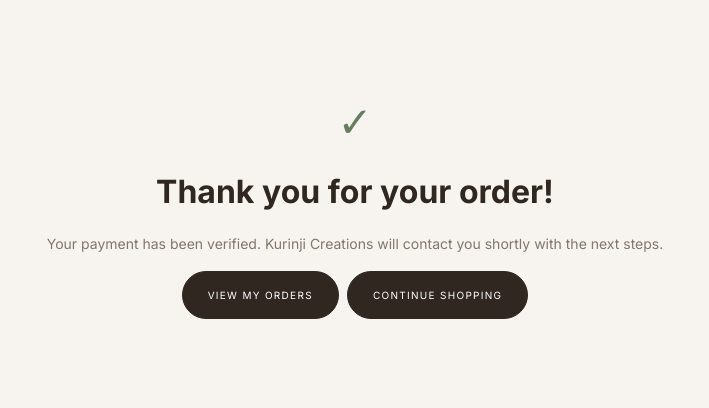
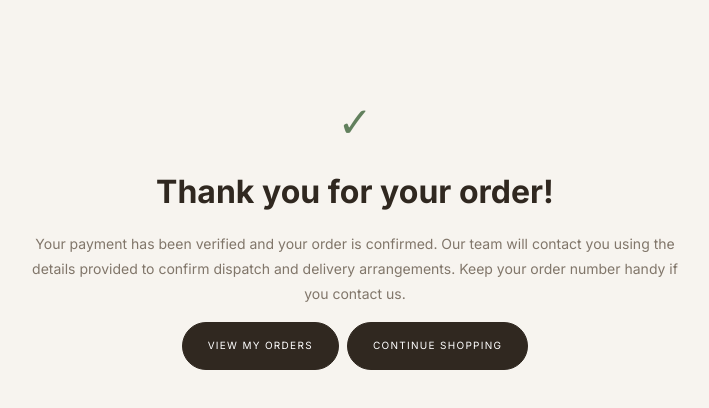
Before and after one commit to Hari-maker-del/kurinji-creations, a Next.js app: page /order-success in a window 1280 px wide. Shown: the top 408 px of the page, without its empty margins (285-994 px from the left). Built offline with nearby package versions, Linux system fonts and the light colour scheme; a web font is replaced by a local one.

Commit message:
polish: clarify order confirmation and delivery follow-up

```diff
--- a/src/app/order-success/page.tsx
+++ b/src/app/order-success/page.tsx
@@ -3,7 +3,7 @@ export default async function OrderSuccess({searchParams}:{searchParams:Promise<
  const {order}=await searchParams;
  return <main className="container section" style={{maxWidth:650,textAlign:"center",paddingTop:90,paddingBottom:90}}>
   <div style={{fontSize:42,color:"#62805d"}}>✓</div><h1 style={{fontSize:32,fontWeight:700,margin:"15px 0"}}>Thank you for your order!</h1>
-  <p style={{fontSize:14,color:"var(--muted)",lineHeight:1.8}}>Your payment has been verified. Kurinji Creations will contact you shortly with the next steps.</p>
+  <p style={{fontSize:14,color:"var(--muted)",lineHeight:1.8}}>Your payment has been verified and your order is confirmed. Our team will contact you using the details provided to confirm dispatch and delivery arrangements. Keep your order number handy if you contact us.</p>
   {order&&<p style={{fontWeight:700,margin:"20px 0"}}>Order number: #{order}</p>}
   <Link href="/account" className="primary-button" style={{textDecoration:"none",marginTop:15,marginRight:8}}>VIEW MY ORDERS</Link><Link href="/shop" className="primary-button" style={{textDecoration:"none",marginTop:15}}>CONTINUE SHOPPING</Link>
  </main>;
```
